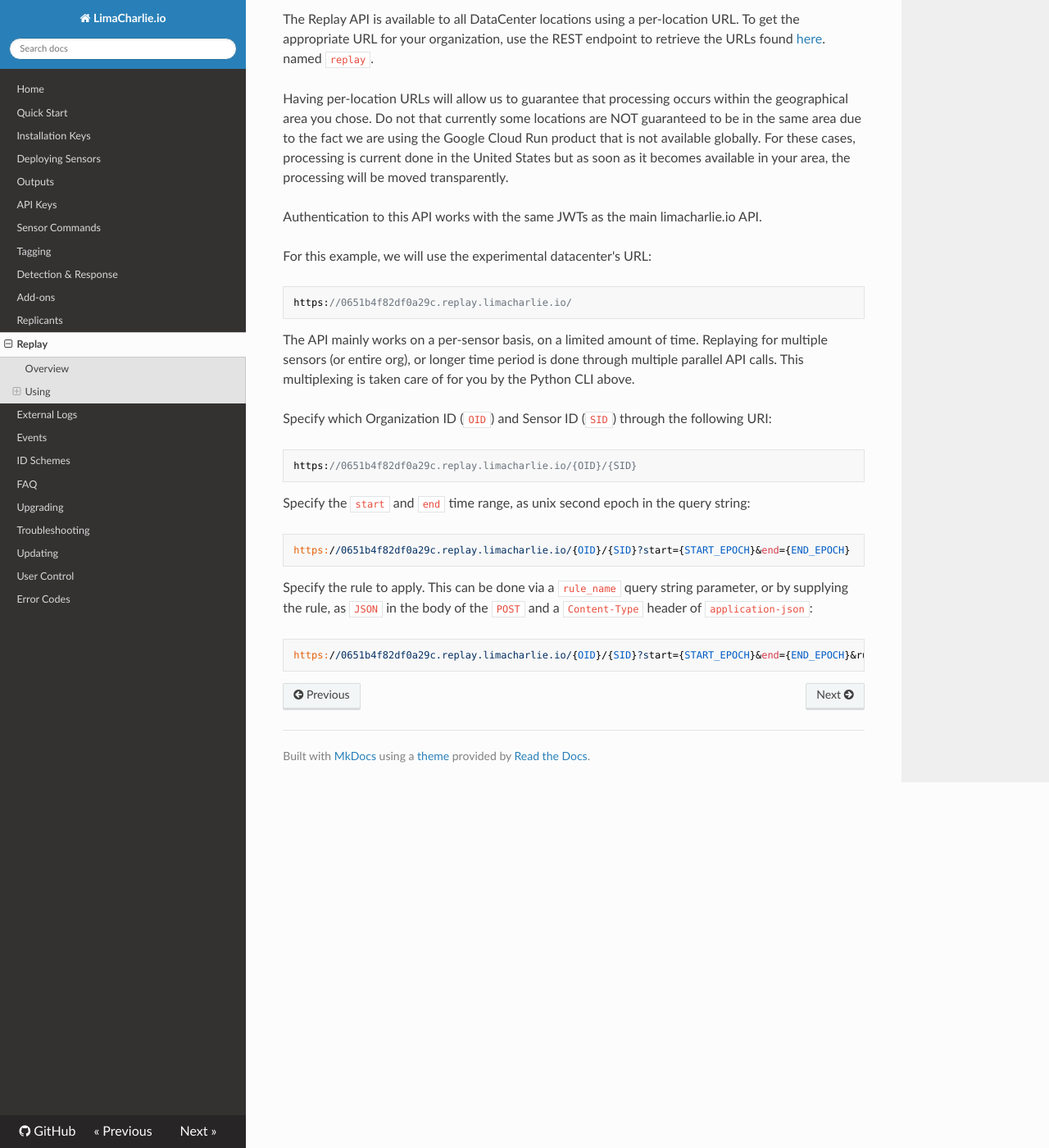
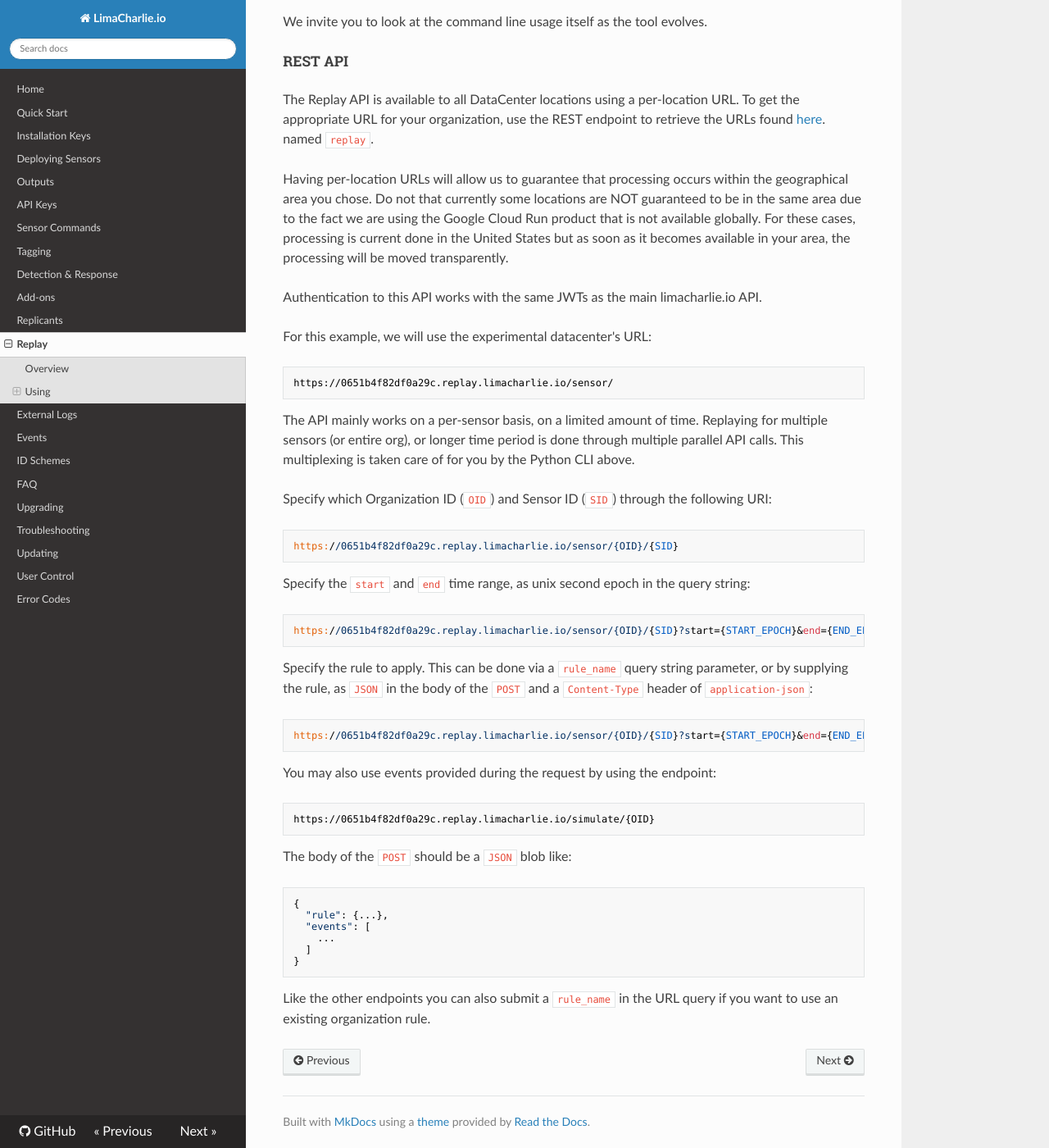
Before and after one commit to refractionPOINT/lce_doc, an MkDocs documentation site: the page built from docs/replay.md, in a window 1280 px wide and 1400 px high, scrolled down 1420 px. Shown: the whole window at 82% size. Built offline with MkDocs 1.6.1, drawn with Linux system fonts in a browser that asks for light colours; nearby versions of some CDN libraries; old or Windows-style settings are respelled for this version of MkDocs; some of the changed text lies outside the part shown.

Commit message:
Adding doc on the new replay mode that supports events in the request.

````diff
--- a/docs/replay.md
+++ b/docs/replay.md
@@ -12,12 +12,14 @@ Rule Source:
 
 Traffic:
 * Sensor historical traffic.
-* ... more to come, including organization-wide traffic as well as traffic in request.
+* Local events provided during request.
 
 ## Using
 
 Using the Replay API requires the [API key](api_keys.md) to have the following permissions:
 * `dr.list`
+
+If the traffic source is from an organization, the following additional permissions are required:
 * `insight.evt.get`
 * `insight.det.get`
 
@@ -54,6 +56,9 @@ respond:
     name: dilbert-is-here
 ```
 
+Instead of specifying the `--entire-org` or `--sid` flags, you may use events from
+a local file via the `--events` flag.
+
 We invite you to look at the command line usage itself as the tool evolves.
 
 ### REST API
@@ -72,7 +77,7 @@ Authentication to this API works with the same JWTs as the main limacharlie.io A
 
 For this example, we will use the experimental datacenter's URL:
 ```
-https://0651b4f82df0a29c.replay.limacharlie.io/
+https://0651b4f82df0a29c.replay.limacharlie.io/sensor/
 ```
 
 The API mainly works on a per-sensor basis, on a limited amount of time. Replaying for
@@ -81,16 +86,32 @@ parallel API calls. This multiplexing is taken care of for you by the Python CLI
 
 Specify which Organization ID (`OID`) and Sensor ID (`SID`) through the following URI:
 ```
-https://0651b4f82df0a29c.replay.limacharlie.io/{OID}/{SID}
+https://0651b4f82df0a29c.replay.limacharlie.io/sensor/{OID}/{SID}
 ```
 
 Specify the `start` and `end` time range, as unix second epoch in the query string:
 ```
-https://0651b4f82df0a29c.replay.limacharlie.io/{OID}/{SID}?start={START_EPOCH}&end={END_EPOCH}
+https://0651b4f82df0a29c.replay.limacharlie.io/sensor/{OID}/{SID}?start={START_EPOCH}&end={END_EPOCH}
 ```
 
 Specify the rule to apply. This can be done via a `rule_name` query string parameter, or
 by supplying the rule, as `JSON` in the body of the `POST` and a `Content-Type` header of `application-json`:
 ```
-https://0651b4f82df0a29c.replay.limacharlie.io/{OID}/{SID}?start={START_EPOCH}&end={END_EPOCH}&rule_name={EXISTING_RULE_NAME}
+https://0651b4f82df0a29c.replay.limacharlie.io/sensor/{OID}/{SID}?start={START_EPOCH}&end={END_EPOCH}&rule_name={EXISTING_RULE_NAME}
 ```
+
+You may also use events provided during the request by using the endpoint:
+```
+https://0651b4f82df0a29c.replay.limacharlie.io/simulate/{OID}
+```
+The body of the `POST` should be a `JSON` blob like:
+```
+{
+  "rule": {...},
+  "events": [
+    ...
+  ]
+}
+```
+Like the other endpoints you can also submit a `rule_name` in the URL query if you want
+to use an existing organization rule.
````
